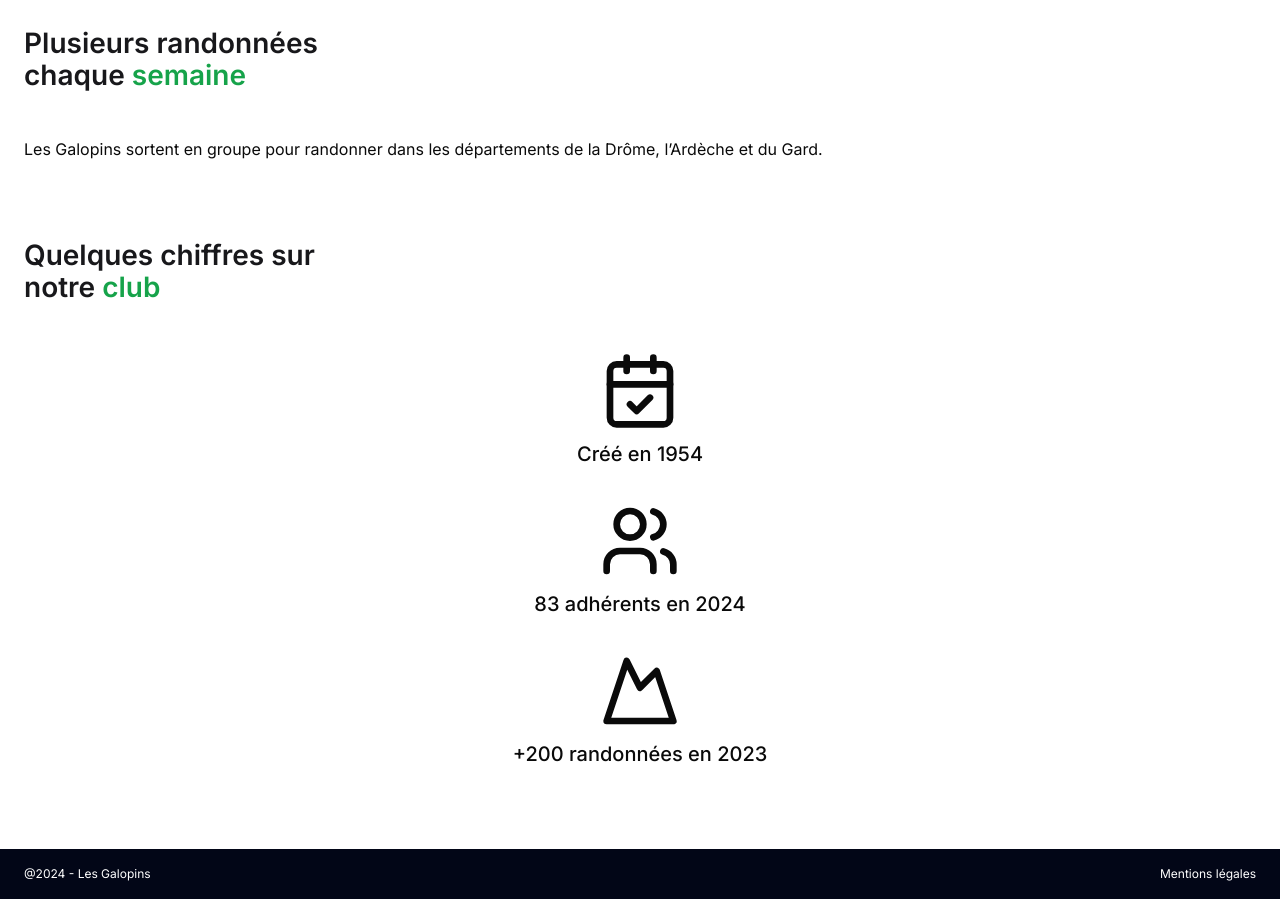
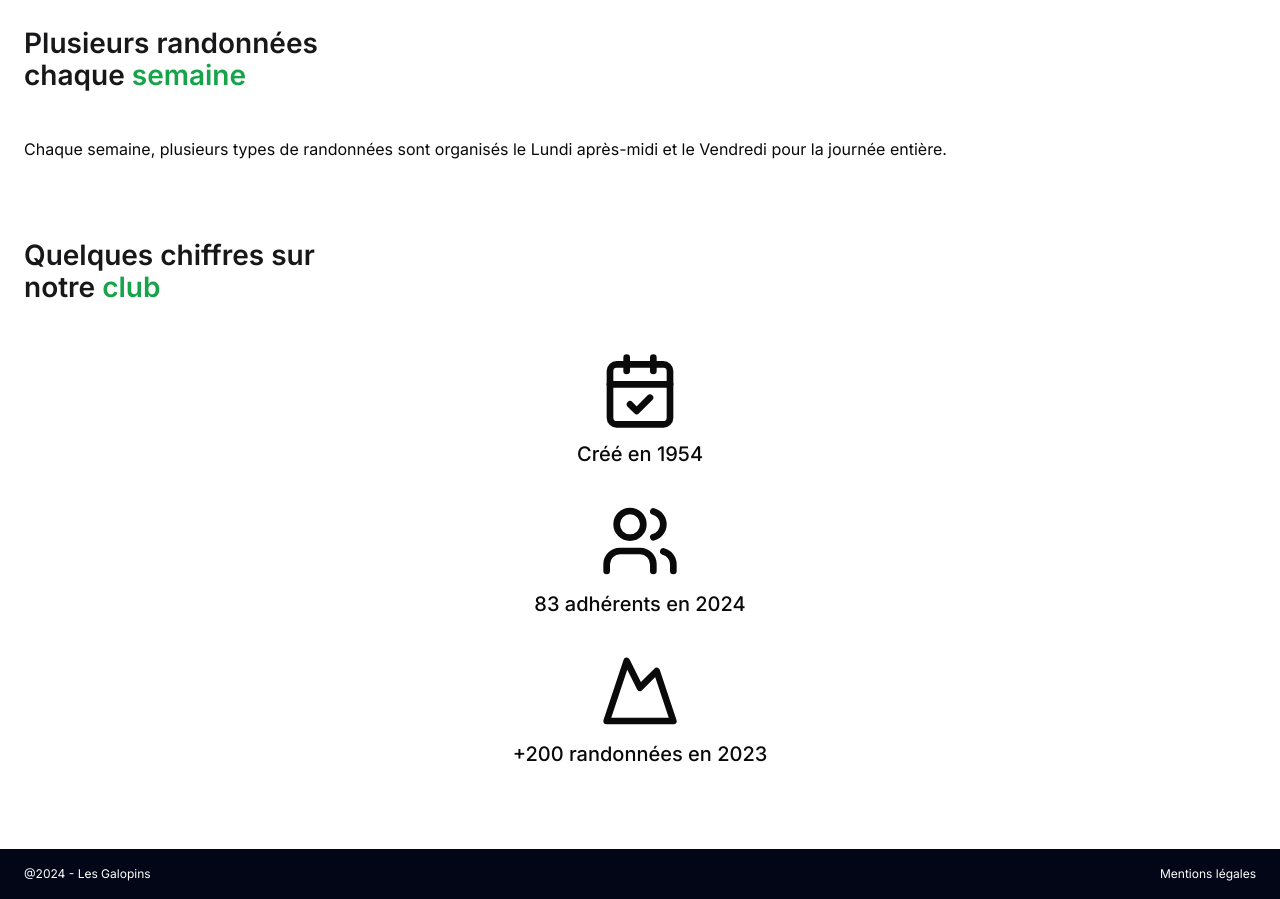
Before and after one commit to SebastienLaurentt/Galopins-Next-V2, a Next.js app: page / in a window 1280 px wide. Shown: the part 3580-4479 px from the top of the page. Built offline with nearby package versions, Linux system fonts and the light colour scheme.

Commit message:
create ParcoursCard

```diff
--- a/app/page.tsx
+++ b/app/page.tsx
@@ -81,10 +81,9 @@ export default function Home() {
           title="Plusieurs randonnées chaque "
           titleHighlight="semaine"
         />
-        <div className="mb-12">
+        <div className="mb-12 flex flex-col gap-y-2">
           <p>
-            Les Galopins sortent en groupe pour randonner dans les départements
-            de la Drôme, l&rsquo;Ardèche et du Gard.
+            Chaque semaine, plusieurs types de randonnées sont organisés le Lundi après-midi et le Vendredi pour la journée entière.
           </p>
         </div>
         <div>
--- /dev/null
+++ b/components/Card/ParcoursCard/ParcoursCard.tsx
@@ -0,0 +1,35 @@
+import React from 'react'
+
+interface ParcoursCardProps {
+  parcoursTitle: string;
+  area: string;
+  frequency: string;
+  case1: string;
+  case2: string;
+}
+
+const ParcoursCard = ({parcoursTitle, area, frequency, case1, case2 }: ParcoursCardProps) => {
+  return (
+    <div>
+      <h3>
+        {parcoursTitle}
+      </h3>
+      <span>
+        {area}
+      </span>
+      <span>
+        {frequency}
+      </span>
+      <ul>
+        <li>
+          {case1}
+        </li>
+        <li>
+          {case2}
+        </li>
+      </ul>
+    </div>
+  )
+}
+
+export default ParcoursCard
```
